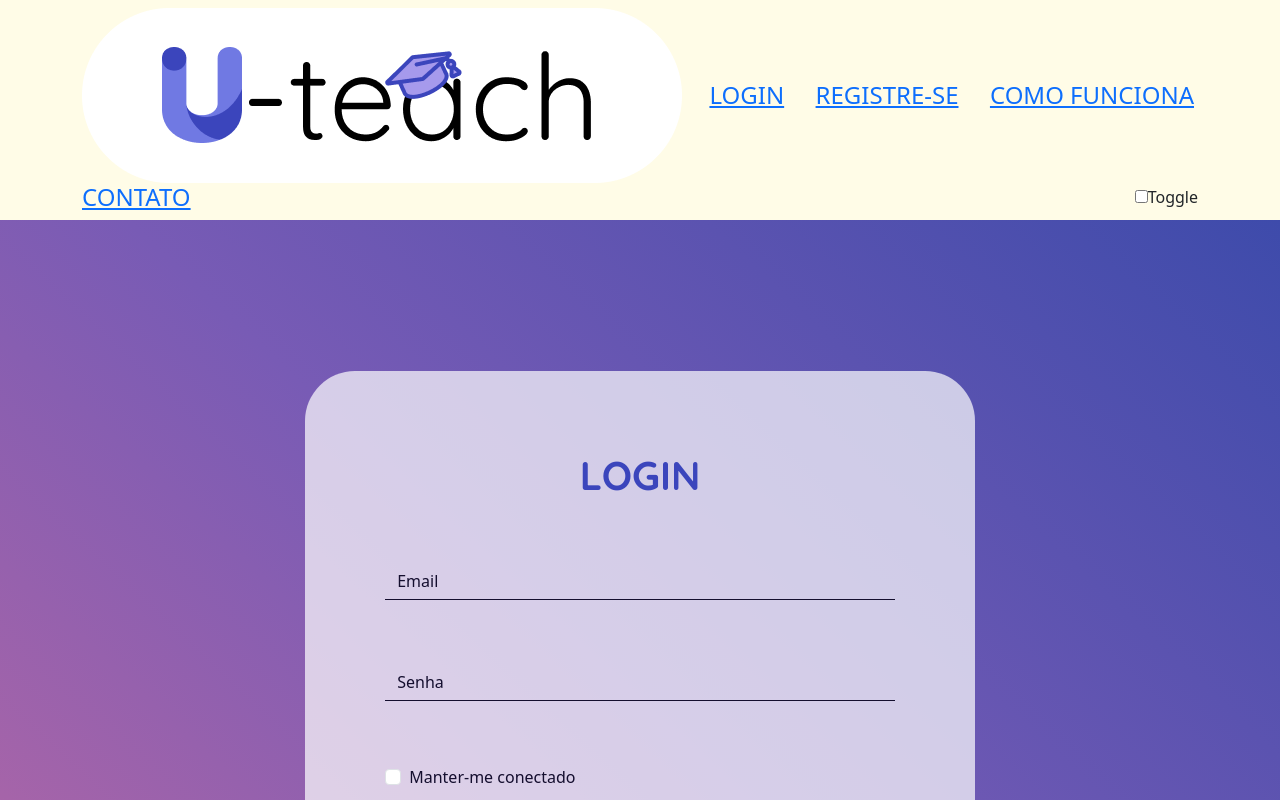
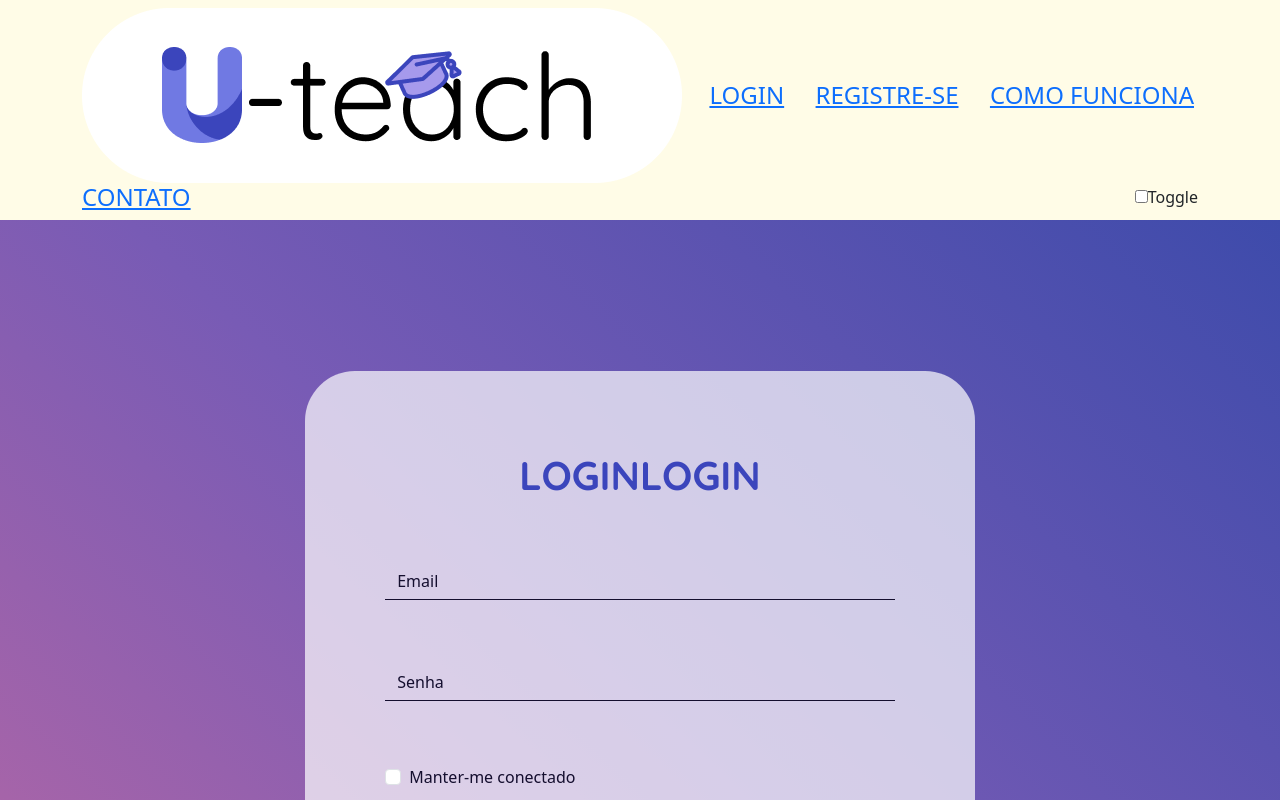
Before and after one commit to rafakid01/PROJETO_INTEGRADOR, an Angular app in the folder projeto-angular/: page /login in a window 1280 px wide. Shown: the top 800 px of the page. Built offline with nearby package versions, Linux system fonts and the light colour scheme.

Commit message:
auteração teste

```diff
--- a/projeto-angular/src/app/components/login/login.component.html
+++ b/projeto-angular/src/app/components/login/login.component.html
@@ -2,6 +2,7 @@
   <div class="container">
     <div class="login-container">
       <div class="title-container">
+        <h1 class="title">{{ "Login" | uppercase }}</h1>
         <h1 class="title">{{ "Login" | uppercase }}</h1>
       </div>
       <div class="data-container">
```
